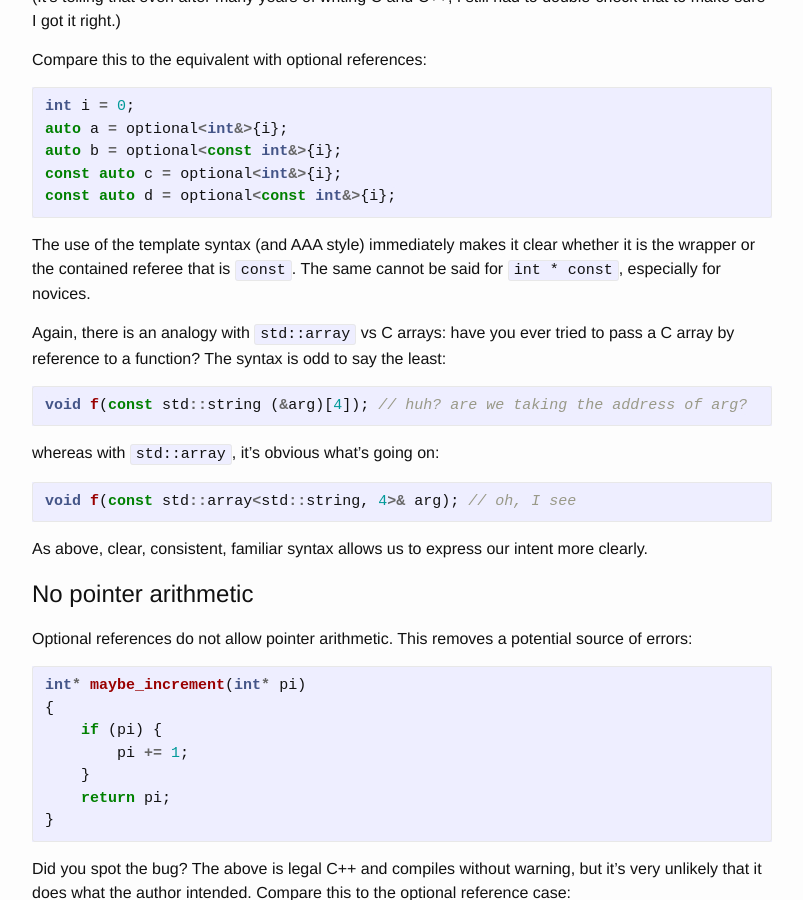
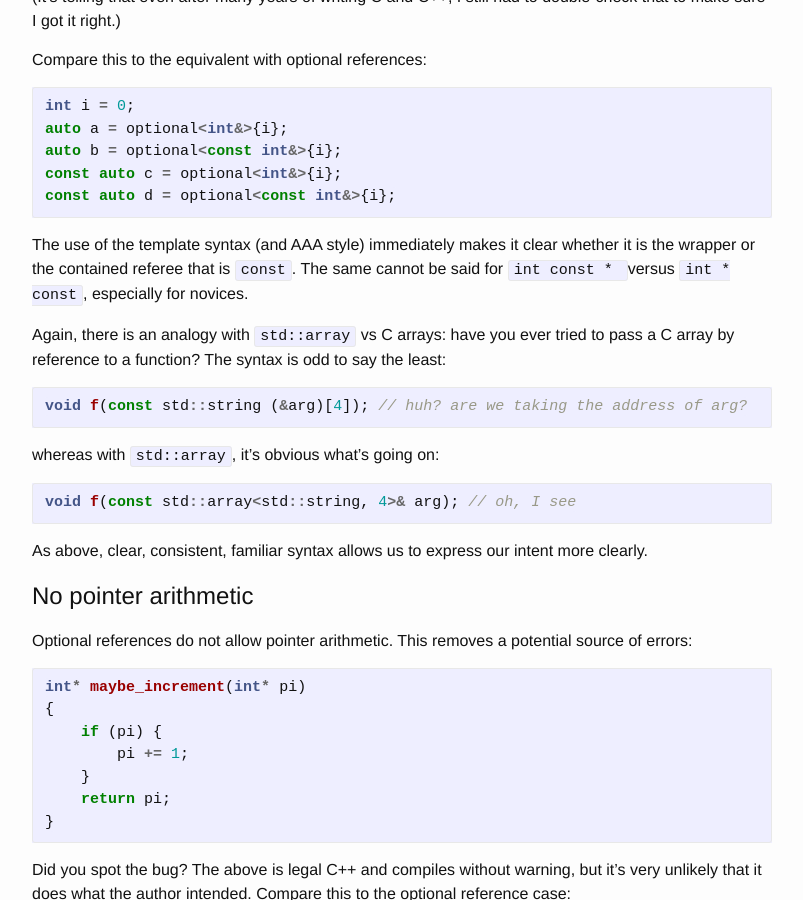
Before and after one commit to tcbrindle/tcbrindle.github.io, a Jekyll site: the page built from _posts/2016-09-19-optional-references.md, in a window 1280 px wide and 900 px high, scrolled down 2255 px. Shown: the whole window, without its empty margins (238-1041 px from the left). Built offline with Jekyll 4.4.1, drawn with Linux system fonts in a browser that asks for light colours; comment, search, counter and statistics services are not loaded.

Commit message:
Update 2016-09-19-optional-references.md

````diff
--- a/_posts/2016-09-19-optional-references.md
+++ b/_posts/2016-09-19-optional-references.md
@@ -102,7 +102,7 @@ const auto c = optional<int&>{i};
 const auto d = optional<const int&>{i};
 ```
 
-The use of the template syntax (and AAA style) immediately makes it clear whether it is the wrapper or the contained referee that is `const`.  The same cannot be said for `int * const`, especially for novices.
+The use of the template syntax (and AAA style) immediately makes it clear whether it is the wrapper or the contained referee that is `const`.  The same cannot be said for `int const * ` versus `int * const`, especially for novices.
 
 Again, there is an analogy with `std::array` vs C arrays: have you ever tried to pass a C array by reference to a function? The syntax is odd to say the least:
 
````
